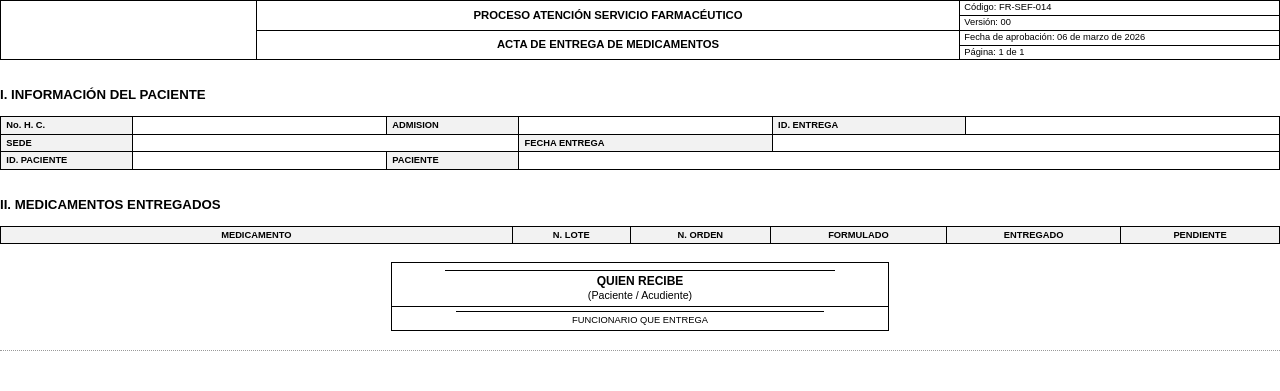
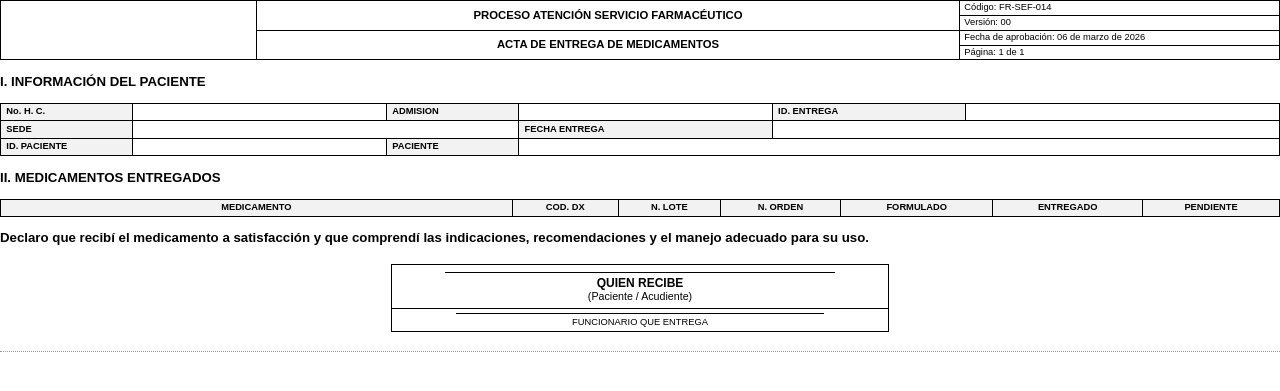
Before and after one commit to RedMedicronIPS/visor_sistema_farmacia, a Python web app: template templates/acta_entrega.html in a window 1280 px wide. Shown: the top 391 px of the page. Run offline with Jinja, Linux system fonts and the light colour scheme; the template is opened without the code that fills it, so the values that code supplies are empty.

Commit message:
actualizacion de formato html

```diff
--- a/database.py
+++ b/database.py
@@ -325,7 +325,7 @@ class DataManager:
         INNER JOIN SIFacturacion..mPacientes p ON rn.IdUsuario = p.IdUsuario
         LEFT JOIN RedMedicronIPS..GeneralesSede s ON rn.idSede = s.IdSedeSI
         WHERE rn.rn = 1
-        """ + (f"AND rn.idSede = {id_sede} " if id_sede else "") + """
+        """ + (f" AND rn.idSede = {id_sede} " if id_sede else "") + """
         ORDER BY rn.fechaEntrega DESC
         """
         try:
--- a/main.py
+++ b/main.py
@@ -231,7 +231,7 @@ class AppFarmacia(QMainWindow):
             for sede in self.sedes:
                 # sede.id ahora es la PK interna que coincide con idSede en la transacción
                 # self.combo_sede.addItem(sede.SedeNombre, sede.id)
-                self.combo_sede.addItem(sede[1], sede[0])
+                self.combo_sede.addItem(str(sede[1]), sede[0])
         except Exception as e:
             print(f"Error al cargar sedes: {str(e)}")
             self.sedes = []
--- a/templates/acta_entrega.html
+++ b/templates/acta_entrega.html
@@ -154,7 +154,6 @@
 
         </table>
 
-        <br>
 
         <h3>I. INFORMACIÓN DEL PACIENTE</h3>
 
@@ -188,7 +187,7 @@
             </tr>
 
         </table>
-        <br>
+
 
         <h3>II. MEDICAMENTOS ENTREGADOS</h3>
 
@@ -197,6 +196,7 @@
             <thead>
                 <tr class="bg-gray">
                     <td width="40%">MEDICAMENTO</td>
+                    <td >COD. DX</td>
                     <td>N. LOTE</td>
                     <td>N. ORDEN</td>
                     <td>FORMULADO</td>
@@ -211,6 +211,7 @@
                     <td style="text-align:left">
                         {{ m.nombre }}
                     </td>
+                    <td>{{ m.codigo_diagnostico }}</td>
                     <td>{{ m.lote }}</td>
                     <td>{{ m.orden }}</td>
                     <td>{{ m.ordenado }}</td>
@@ -221,7 +222,8 @@
             </tbody>
         </table>
 
-        <br>
+        <h3>Declaro que recibí el medicamento a satisfacción y que comprendí las indicaciones, recomendaciones y el manejo adecuado para su uso.</h3>
+
 
         <!-- TABLA FIRMAS -->
         <table width="100%" style="border:0;">
```
